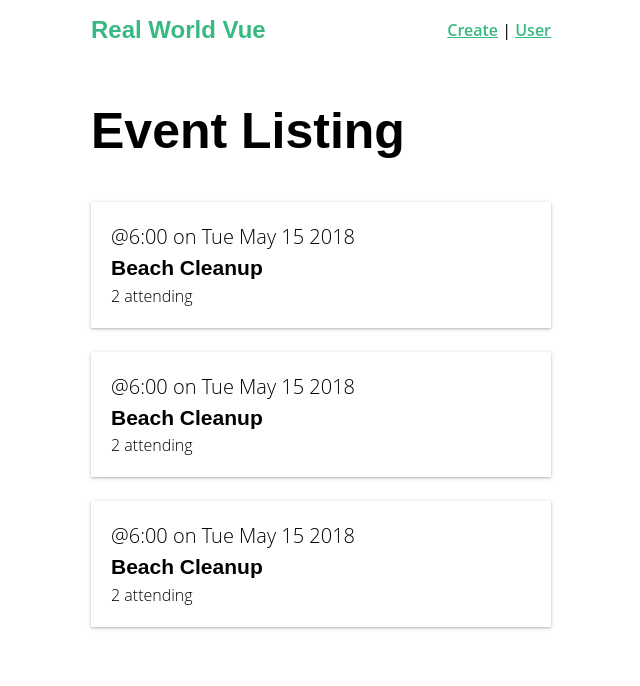
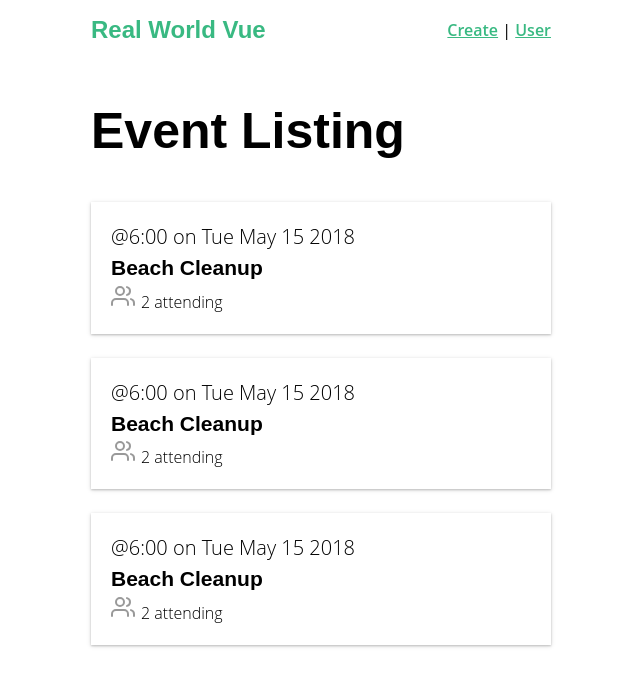
Before and after one commit to umeshkribanandan/RWV, a Vue app: page / in a window 1280 px wide. Shown: the top 686 px of the page, without its empty margins (319-959 px from the left). Built offline with nearby package versions, Linux system fonts and the light colour scheme.

Commit message:
gobal components, lodash

```diff
--- a/package.json
+++ b/package.json
@@ -9,6 +9,7 @@
   },
   "dependencies": {
     "core-js": "^3.6.4",
+    "lodash": "^4.17.15",
     "node-sass": "^4.13.1",
     "sass-loader": "^8.0.2",
     "vue": "^2.6.11",
--- /dev/null
+++ b/src/components/BaseIcon.vue
@@ -0,0 +1,44 @@
+<template>
+  <div class="icon-wrapper">
+    <svg class="icon" :width="width" :height="height">
+      <use v-bind="{ 'xlink:href': '/feather-sprite.svg#' + name }" />
+    </svg>
+  </div>
+</template>
+
+<script>
+export default {
+  props: {
+    name: {
+      type: String,
+      required: true
+    },
+    width: {
+      type: [Number, String],
+      default: 24
+    },
+    height: {
+      type: [Number, String],
+      default: 24
+    }
+  }
+}
+</script>
+
+<style lang="scss" scoped>
+.icon-wrapper {
+  display: inline-flex;
+  align-items: center;
+  color: rgba(0, 0, 0, 0.4);
+  font-size: 1rem;
+  font-weight: 600;
+}
+.icon {
+  stroke: currentColor;
+  stroke-width: 2;
+  stroke-linecap: round;
+  stroke-linejoin: round;
+  fill: none;
+  margin-right: 6px;
+}
+</style>
--- a/src/components/EventCard.vue
+++ b/src/components/EventCard.vue
@@ -6,6 +6,7 @@
     <div class="event-card -shadow">
       <span class="eyebrow">@{{ event.time }} on {{ event.date }}</span>
       <h4 class="title">{{ event.title }}</h4>
+      <BaseIcon name="users" />
       <span>{{ event.attendees.length }} attending</span>
     </div>
   </router-link>
--- a/src/main.js
+++ b/src/main.js
@@ -1,12 +1,31 @@
-import Vue from "vue";
-import App from "./App.vue";
-import router from "./router";
-import store from "./store";
+import Vue from 'vue'
+import App from './App.vue'
+import router from './router'
+import store from './store'
 
-Vue.config.productionTip = false;
+import upperFirst from 'lodash/upperFirst'
+import camelCase from 'lodash/camelCase'
+
+const requireComponent = require.context(
+  './components',
+  false,
+  /Base[A-Z]\w+\.(vue|js)$/
+)
+
+requireComponent.keys().forEach(fileName => {
+  const componentConfig = requireComponent(fileName)
+
+  const componentName = upperFirst(
+    camelCase(fileName.replace(/^\.\/(.*)\.\w+$/, '$1'))
+  )
+
+  Vue.component(componentName, componentConfig.default || componentConfig)
+})
+
+Vue.config.productionTip = false
 
 new Vue({
   router,
   store,
   render: h => h(App)
-}).$mount("#app");
+}).$mount('#app')
```
Also changed, not shown: public/feather-sprite.svg (added).
